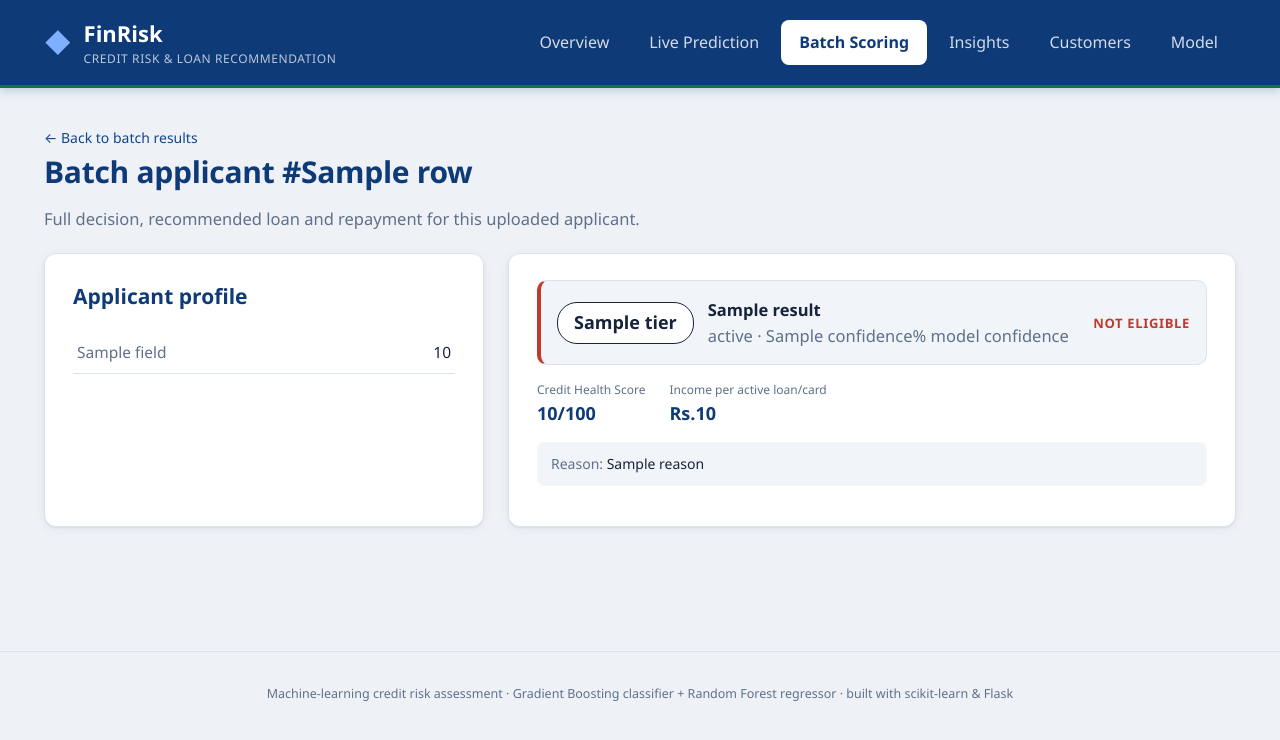
After one commit to AtharvDhiman/FinRisk-Credit-Risk-and-Loan-Recommendation, a Flask app: template dashboard/templates/batch_applicant.html in a window 1280 px wide. The commit adds this page. Shown: the top 740 px of the page. Run offline with Flask 3, Linux system fonts and the light colour scheme; the template is opened without the code that fills it: most values are stand-ins (such as "Sample title", 1, 10 or a date in 2020); parts of the project's set-up code (start-up, migrations or seed data) failed here and were passed over.

Commit message:
Add Render deploy config + bank theme, faster batch scoring, deploy fixes
- render.yaml + gunicorn: regenerate models from data/raw on build, serve via gunicorn
- app.py: read PORT / FLASK_DEBUG from env for production
- pipeline: reuse the best models from the registry (no duplicate RF in RAM)
- Bank-portal light theme (navy header, white cards, green/blue accents)
- Batch scoring: fully vectorized (100x faster), case/alias-tolerant column
  matching with a clear warning, and per-applicant detail view

```diff
--- a/dashboard/app.py
+++ b/dashboard/app.py
@@ -21,6 +21,7 @@ import pipeline as pl
 app = Flask(__name__)
 
 BATCH_RESULT_PATH = os.path.join(pl.DATA_DIR, "last_batch_results.csv")
+BATCH_INPUTS_PATH = os.path.join(pl.DATA_DIR, "last_batch_inputs.csv")
 
 
 @app.context_processor
@@ -94,7 +95,7 @@ def insights():
 
 @app.route("/batch", methods=["GET", "POST"])
 def batch():
-    results = summary = error = None
+    results = summary = error = warning = None
     if request.method == "POST":
         file = request.files.get("file")
         if not file or file.filename == "":
@@ -105,7 +106,9 @@ def batch():
                     df_in = pd.read_excel(file)
                 else:
                     df_in = pd.read_csv(file)
-                res = pl.score_batch(df_in)
+                out = pl.score_batch(df_in)
+                res, missing = out["results"], out["missing"]
+                out["inputs"].to_csv(BATCH_INPUTS_PATH, index=False)
                 res.to_csv(BATCH_RESULT_PATH, index=False)
                 approved = res["Decision"] == "Approved"
                 summary = {
@@ -116,10 +119,34 @@ def batch():
                     "total_book": int(res.loc[approved, "Recommended_Loan"].sum()),
                 }
                 results = res.head(200).to_dict("records")
+                # warn if columns didn't match (why every row would look identical)
+                if missing:
+                    key = [m for m in ("Credit_Score", "NETMONTHLYINCOME") if m in missing]
+                    warning = (f"{len(missing)} expected column(s) were not found in your file and "
+                               f"were filled with the dataset median: {', '.join(missing)}.")
+                    if key:
+                        warning = ("Your file is missing the key column(s) "
+                                   f"{', '.join(key)}, so applicants may show identical results. "
+                                   "Rename your columns to match the template (or download the "
+                                   "blank template below). " + warning)
             except Exception as exc:
                 error = f"Could not process that file: {exc}"
     return render_template("batch.html", results=results, summary=summary,
-                           error=error, cols=pl.BATCH_TEMPLATE_COLS)
+                           error=error, warning=warning, cols=pl.BATCH_TEMPLATE_COLS)
+
+
+@app.route("/batch/applicant/<int:row>")
+def batch_applicant(row):
+    if not os.path.exists(BATCH_INPUTS_PATH):
+        abort(404)
+    inputs_df = pd.read_csv(BATCH_INPUTS_PATH)
+    if row < 1 or row > len(inputs_df):
+        abort(404)
+    inputs = inputs_df.iloc[row - 1].to_dict()
+    result = pl.score_applicant(inputs)
+    max_total = max((r["total_paid"] for r in result["schedule"]), default=1) or 1
+    return render_template("batch_applicant.html", result=result, row=row,
+                           inputs=inputs, fields=pl.FORM_FIELDS, max_total=max_total)
 
 
 @app.route("/batch/template")
@@ -185,4 +212,6 @@ def inr_compact(value):
 
 
 if __name__ == "__main__":
-    app.run(host="127.0.0.1", port=5000, debug=True)
+    port = int(os.environ.get("PORT", 5000))
+    debug = os.environ.get("FLASK_DEBUG", "1") == "1"
+    app.run(host="0.0.0.0", port=port, debug=debug)
--- a/dashboard/static/style.css
+++ b/dashboard/static/style.css
@@ -1,21 +1,26 @@
 :root {
-  --bg: #0f1420;
-  --panel: #182033;
-  --panel-2: #1e2740;
-  --line: #2a3450;
-  --text: #e7ecf5;
-  --muted: #93a0bd;
-  --accent: #4f8cff;
-  --accent-2: #6ee7b7;
-  --ok: #34d399;
-  --bad: #f87171;
-  --p1: #34d399;
-  --p2: #4f8cff;
-  --p3: #fbbf24;
-  --p4: #f87171;
-  --principal: #4f8cff;
-  --interest: #fbbf24;
+  /* Bank-portal light theme */
+  --bg: #eef2f7;
+  --panel: #ffffff;
+  --panel-2: #f1f5fa;
+  --line: #dbe4ee;
+  --text: #16233b;
+  --muted: #5f7089;
+  --navy: #0e3a78;          /* header bar */
+  --accent: #12448a;        /* primary bank blue */
+  --accent-strong: #0e3a78;
+  --accent-2: #157347;      /* money / positive green */
+  --ok: #157347;
+  --bad: #c0392b;
+  --p1: #157347;
+  --p2: #12448a;
+  --p3: #b07c00;
+  --p4: #c0392b;
+  --principal: #1e5aa8;
+  --interest: #d99a00;
   --radius: 12px;
+  --shadow: 0 1px 2px rgba(16,35,59,.06), 0 2px 8px rgba(16,35,59,.06);
+  --shadow-md: 0 6px 18px rgba(16,35,59,.10);
 }
 
 * { box-sizing: border-box; }
@@ -23,36 +28,36 @@ html { -webkit-text-size-adjust: 100%; }
 body {
   margin: 0;
   font-family: "Segoe UI", system-ui, -apple-system, Roboto, Helvetica, Arial, sans-serif;
-  background: radial-gradient(1400px 700px at 70% -10%, #1a2440 0%, var(--bg) 55%);
+  background: var(--bg);
   color: var(--text);
   line-height: 1.55;
   font-size: 16.5px;
 }
 
-/* ---- top bar ---- */
+/* ---- top bar (navy bank header) ---- */
 .topbar {
   display: flex; align-items: center; justify-content: space-between;
-  padding: 18px 44px; border-bottom: 1px solid var(--line);
-  position: sticky; top: 0; background: rgba(15,20,32,.85);
-  backdrop-filter: blur(8px); z-index: 10;
+  padding: 16px 44px; border-bottom: 3px solid var(--accent-2);
+  position: sticky; top: 0; background: var(--navy);
+  box-shadow: 0 2px 10px rgba(14,58,120,.25); z-index: 10;
 }
-.brand { display: flex; align-items: center; gap: 12px; font-weight: 700; font-size: 22px; }
-.brand small { display: block; font-weight: 400; font-size: 12px; color: var(--muted); letter-spacing: .04em; text-transform: uppercase; }
-.logo { color: var(--accent); font-size: 26px; }
-nav { display: flex; gap: 6px; flex-wrap: wrap; }
+.brand { display: flex; align-items: center; gap: 12px; font-weight: 700; font-size: 22px; color: #fff; }
+.brand small { display: block; font-weight: 400; font-size: 12px; color: rgba(255,255,255,.72); letter-spacing: .05em; text-transform: uppercase; }
+.logo { color: #7fb0ff; font-size: 26px; }
+nav { display: flex; gap: 4px; flex-wrap: wrap; }
 nav a {
-  color: var(--muted); text-decoration: none; padding: 10px 18px;
+  color: rgba(255,255,255,.82); text-decoration: none; padding: 10px 18px;
   border-radius: 8px; font-size: 16px; font-weight: 500; transition: .15s;
 }
-nav a:hover { color: var(--text); background: var(--panel); }
-nav a.active { color: #fff; background: var(--accent); }
+nav a:hover { color: #fff; background: rgba(255,255,255,.12); }
+nav a.active { color: var(--navy); background: #fff; font-weight: 600; }
 
 main { max-width: 1360px; margin: 0 auto; padding: 36px 44px 80px; }
 
 /* ---- hero ---- */
 .hero { margin-bottom: 28px; }
 .hero.compact { margin-bottom: 22px; }
-.hero h1 { margin: 0 0 10px; font-size: 38px; letter-spacing: -.01em; }
+.hero h1 { margin: 0 0 10px; font-size: 38px; letter-spacing: -.01em; color: var(--navy); }
 .hero.compact h1 { font-size: 30px; }
 .hero p { margin: 0; color: var(--muted); max-width: 900px; font-size: 16.5px; }
 
@@ -63,21 +68,21 @@ main { max-width: 1360px; margin: 0 auto; padding: 36px 44px 80px; }
 }
 .stat-card {
   background: var(--panel); border: 1px solid var(--line);
-  border-radius: var(--radius); padding: 24px;
+  border-radius: var(--radius); padding: 24px; box-shadow: var(--shadow);
 }
-.stat-card.ok { border-color: rgba(52,211,153,.4); }
-.stat-card.bad { border-color: rgba(248,113,113,.4); }
-.stat-card.accent { border-color: rgba(79,140,255,.5); background: linear-gradient(180deg, #1b2e4a, var(--panel)); }
-.stat-value { font-size: 32px; font-weight: 700; letter-spacing: -.02em; overflow-wrap: anywhere; }
+.stat-card.ok { border-top: 3px solid var(--ok); }
+.stat-card.bad { border-top: 3px solid var(--bad); }
+.stat-card.accent { border-top: 3px solid var(--accent); background: linear-gradient(180deg, #f3f7fd, var(--panel)); }
+.stat-value { font-size: 32px; font-weight: 700; letter-spacing: -.02em; overflow-wrap: anywhere; color: var(--navy); }
 .stat-label { color: var(--muted); font-size: 14px; margin-top: 6px; }
 
 /* ---- panels & layout ---- */
 .panel {
   background: var(--panel); border: 1px solid var(--line);
-  border-radius: var(--radius); padding: 26px 28px; margin-bottom: 24px;
+  border-radius: var(--radius); padding: 26px 28px; margin-bottom: 24px; box-shadow: var(--shadow);
 }
-.panel h2 { margin: 0 0 18px; font-size: 21px; }
-.panel h3 { margin: 24px 0 12px; font-size: 17px; }
+.panel h2 { margin: 0 0 18px; font-size: 21px; color: var(--navy); }
+.panel h3 { margin: 24px 0 12px; font-size: 17px; color: var(--navy); }
 .two-col { display: grid; grid-template-columns: 1fr 1fr; gap: 24px; }
 .two-col.wide-left { grid-template-columns: 440px 1fr; }
 @media (max-width: 900px) {
@@ -100,7 +105,7 @@ main { max-width: 1360px; margin: 0 auto; padding: 36px 44px 80px; }
 .tier-P4 { color: var(--p4); } .bar-fill.tier-P4 { background: var(--p4); }
 .pill {
   display: inline-block; padding: 2px 9px; border-radius: 20px; font-weight: 700;
-  font-size: 12px; background: var(--panel-2); border: 1px solid currentColor;
+  font-size: 12px; background: #fff; border: 1px solid currentColor;
 }
 .pill.lg { font-size: 18px; padding: 6px 16px; }
 
@@ -189,28 +195,28 @@ table.compare { margin: 6px 0 14px; }
   padding: 16px; border-radius: 10px; margin-bottom: 16px; gap: 12px;
   background: var(--panel-2); border: 1px solid var(--line);
 }
-.verdict.ok { border-color: rgba(52,211,153,.5); }
-.verdict.bad { border-color: rgba(248,113,113,.5); }
+.verdict.ok { border-left: 4px solid var(--ok); }
+.verdict.bad { border-left: 4px solid var(--bad); }
 .verdict-tier { display: flex; align-items: center; gap: 14px; }
 .verdict-badge { font-weight: 800; font-size: 13px; letter-spacing: .05em; }
 .verdict.ok .verdict-badge { color: var(--ok); }
 .verdict.bad .verdict-badge { color: var(--bad); }
 .metric-row { display: flex; gap: 24px; margin-bottom: 12px; }
 .metric-row span { display: block; font-size: 12px; }
-.metric-row b { font-size: 18px; }
+.metric-row b { font-size: 18px; color: var(--navy); }
 .reason { background: var(--panel-2); padding: 11px 14px; border-radius: 8px; font-size: 14px; }
 .reason .muted { color: var(--muted); }
 .affordability { font-size: 13px; padding: 10px 14px; border-radius: 8px; margin: 10px 0; }
-.affordability.ok { background: rgba(52,211,153,.12); border: 1px solid rgba(52,211,153,.4); color: #a7f3d0; }
-.affordability.warn { background: rgba(248,113,113,.12); border: 1px solid rgba(248,113,113,.4); color: #fecaca; }
+.affordability.ok { background: #e7f4ec; border: 1px solid #bfe0cd; color: #14663f; }
+.affordability.warn { background: #fdecea; border: 1px solid #f4c4bf; color: #a52c1c; }
 
 /* payoff simulator */
 .payoff-control { margin: 8px 0 14px; }
 .payoff-control label { display: flex; flex-direction: column; gap: 8px; font-size: 14px; }
 .payoff-control input[type=range] { width: 100%; accent-color: var(--accent); height: 6px; cursor: pointer; }
 .payoff-summary { font-size: 13.5px; padding: 11px 14px; border-radius: 8px; margin-bottom: 14px; }
-.payoff-summary.ok { background: rgba(79,140,255,.12); border: 1px solid rgba(79,140,255,.4); color: #cfe0ff; }
-.payoff-summary.warn { background: rgba(248,113,113,.12); border: 1px solid rgba(248,113,113,.4); color: #fecaca; }
+.payoff-summary.ok { background: #eaf1fb; border: 1px solid #c6d9f2; color: #123f7a; }
+.payoff-summary.warn { background: #fdecea; border: 1px solid #f4c4bf; color: #a52c1c; }
 .warn-text { color: var(--bad); }
 
 /* affordability zone tags */
@@ -243,15 +249,15 @@ table.compare { margin: 6px 0 14px; }
 
 /* ---- figures ---- */
 .figure-grid { display: grid; grid-template-columns: repeat(auto-fit, minmax(260px, 1fr)); gap: 16px; }
-.figure-grid figure { margin: 0; background: #fff; border-radius: 10px; padding: 8px; }
+.figure-grid figure { margin: 0; background: #fff; border: 1px solid var(--line); border-radius: 10px; padding: 8px; }
 .figure-grid img { width: 100%; height: auto; display: block; border-radius: 6px; }
-.figure-grid figcaption { color: #334; font-size: 12px; text-align: center; padding: 6px 0 2px; }
+.figure-grid figcaption { color: var(--muted); font-size: 12px; text-align: center; padding: 6px 0 2px; }
 
 /* ---- misc ---- */
 .muted { color: var(--muted); }
 .placeholder { text-align: center; color: var(--muted); padding: 40px 20px; }
 .placeholder p:first-child { font-size: 40px; color: var(--accent); margin: 0 0 10px; }
-.alert { background: rgba(248,113,113,.15); border: 1px solid var(--bad); color: #fecaca; padding: 12px 16px; border-radius: 8px; margin-bottom: 16px; }
-.back { color: var(--muted); text-decoration: none; font-size: 14px; }
-.back:hover { color: var(--text); }
-footer { border-top: 1px solid var(--line); padding: 20px; text-align: center; color: var(--muted); font-size: 12.5px; }
+.alert { background: #fdecea; border: 1px solid #f4c4bf; color: #a52c1c; padding: 12px 16px; border-radius: 8px; margin-bottom: 16px; }
+.back { color: var(--accent); text-decoration: none; font-size: 14px; }
+.back:hover { text-decoration: underline; }
+footer { border-top: 1px solid var(--line); padding: 20px; text-align: center; color: var(--muted); font-size: 12.5px; margin-top: 20px; }
--- a/dashboard/templates/batch.html
+++ b/dashboard/templates/batch.html
@@ -11,6 +11,7 @@
 </section>
 
 {% if error %}<div class="alert">{{ error }}</div>{% endif %}
+{% if warning %}<div class="alert">⚠ {{ warning }}</div>{% endif %}
 
 <div class="two-col wide-left">
   <section class="panel">
@@ -54,7 +55,7 @@
   <table class="data">
     <thead>
       <tr><th>Row</th><th>Credit Score</th><th>Income</th><th>Tier</th><th>Decision</th>
-          <th>Confidence</th><th>Recommended Loan</th><th>EMI</th><th>Reason</th></tr>
+          <th>Confidence</th><th>Recommended Loan</th><th>EMI</th><th>Reason</th><th></th></tr>
     </thead>
     <tbody>
       {% for r in results %}
@@ -68,6 +69,7 @@
         <td class="num">{{ r.Recommended_Loan | inr }}</td>
         <td class="num">{{ r.Monthly_EMI | inr }}</td>
         <td class="reason-cell">{{ r.Reason }}</td>
+        <td><a class="btn ghost sm" href="{{ url_for('batch_applicant', row=r.Row) }}">View →</a></td>
       </tr>
       {% endfor %}
     </tbody>
--- /dev/null
+++ b/dashboard/templates/batch_applicant.html
@@ -0,0 +1,97 @@
+{% extends "base.html" %}
+{% set active = 'batch' %}
+{% block title %}Applicant #{{ row }}{% endblock %}
+{% block content %}
+
+<a class="back" href="{{ url_for('batch') }}">← Back to batch results</a>
+
+<section class="hero compact">
+  <h1>Batch applicant #{{ row }}</h1>
+  <p>Full decision, recommended loan and repayment for this uploaded applicant.</p>
+</section>
+
+<div class="two-col wide-left">
+  <section class="panel">
+    <h2>Applicant profile</h2>
+    <table class="mini">
+      {% for name, label, mn, mx, default in fields %}
+      <tr><td>{{ label }}</td><td>{{ inputs[name] | inr if name == 'NETMONTHLYINCOME' else inputs[name] | round(0) | int }}</td></tr>
+      {% endfor %}
+    </table>
+  </section>
+
+  <section class="panel result-panel">
+    <div class="verdict {{ 'ok' if result.eligible else 'bad' }}">
+      <div class="verdict-tier">
+        <span class="pill tier-{{ result.tier }} lg">{{ result.tier }}</span>
+        <div>
+          <strong>{{ result.tier_label }}</strong>
+          <div class="muted">{{ result.eligibility_status }} · {{ result.confidence }}% model confidence</div>
+        </div>
+      </div>
+      <div class="verdict-badge">{{ 'ELIGIBLE' if result.eligible else 'NOT ELIGIBLE' }}</div>
+    </div>
+
+    <div class="metric-row">
+      <div><span class="muted">Credit Health Score</span><b>{{ result.credit_health_score }}/100</b></div>
+      <div><span class="muted">Income per active loan/card</span><b>{{ result.income_tl_ratio | inr }}</b></div>
+    </div>
+
+    <p class="reason"><span class="muted">Reason:</span> {{ result.reason }}</p>
+
+    {% if result.eligible %}
+    <div class="loan-summary">
+      <div class="loan-amt">
+        <span class="muted">Recommended loan</span>
+        <div class="big">{{ result.loan_amount | inr }}</div>
+      </div>
+      <table class="mini">
+        <tr><td>Interest rate</td><td>{{ result.interest_rate }}% p.a.</td></tr>
+        <tr><td>Tenure</td><td>{{ result.tenure_years }} years</td></tr>
+        <tr><td>Repayment method</td><td>{{ result.repayment_method }}</td></tr>
+        <tr><td>Monthly EMI</td><td>{{ result.monthly_emi | inr }}</td></tr>
+        <tr><td>EMI as share of income</td>
+            <td>{{ result.emi_to_income }}% <span class="zone-tag {{ result.foir_zone_cls }}">{{ result.foir_zone }}</span></td></tr>
+        <tr><td>Total interest payable</td><td>{{ result.total_interest | inr }}</td></tr>
+        <tr><td>Total amount payable</td><td>{{ result.total_payable | inr }}</td></tr>
+      </table>
+      <p class="affordability {{ 'ok' if result.emi_to_income <= 30 else 'warn' }}">
+        {% if result.emi_to_income <= 30 %}
+          ✓ Ideal zone — the {{ result.monthly_emi | inr }} EMI takes {{ result.emi_to_income }}%
+          of the {{ result.net_income | inr }} monthly income (within the 30% safe zone), so basic
+          needs and monthly savings stay unaffected.
+        {% else %}
+          ⚠ The {{ result.monthly_emi | inr }} EMI is {{ result.emi_to_income }}% of income — above the 30% ideal zone.
+        {% endif %}
+      </p>
+    </div>
+
+    <h3>Debt payoff simulator</h3>
+    <p class="muted" style="margin-top:-4px">Drag the yearly payment to see how many years it takes to
+       clear the debt and what's left each year. The scheduled EMI clears it in {{ result.tenure_years }} years.</p>
+    <div id="payoff"
+         data-principal="{{ result.loan_amount }}"
+         data-rate="{{ result.interest_rate }}"
+         data-income="{{ result.net_income }}"
+         data-foir="{{ result.foir_limit }}"
+         data-emi="{{ result.monthly_emi }}"
+         data-tenure="{{ result.tenure_years }}">
+      <div class="payoff-control">
+        <label>
+          <span>Yearly payment: <b id="pay-label"></b> <span class="muted" id="pay-emi"></span></span>
+          <input type="range" id="pay-slider">
+        </label>
+      </div>
+      <div id="payoff-summary" class="payoff-summary"></div>
+      <div id="payoff-years" class="schedule"></div>
+      <div class="legend-key">
+        <span><i class="swatch principal"></i> Principal</span>
+        <span><i class="swatch interest"></i> Interest</span>
+      </div>
+    </div>
+    <script src="{{ url_for('static', filename='payoff.js') }}?v={{ asset_version }}"></script>
+    {% endif %}
+  </section>
+</div>
+
+{% endblock %}
--- a/requirements.txt
+++ b/requirements.txt
@@ -8,3 +8,4 @@ joblib
 openpyxl
 jupyter
 flask
+gunicorn
```
Also changed, not shown: other parts of dashboard/static/style.css (+18 -17 lines), dashboard/pipeline.py (+154 -31 lines), render.yaml (added, +23 -0 lines).
